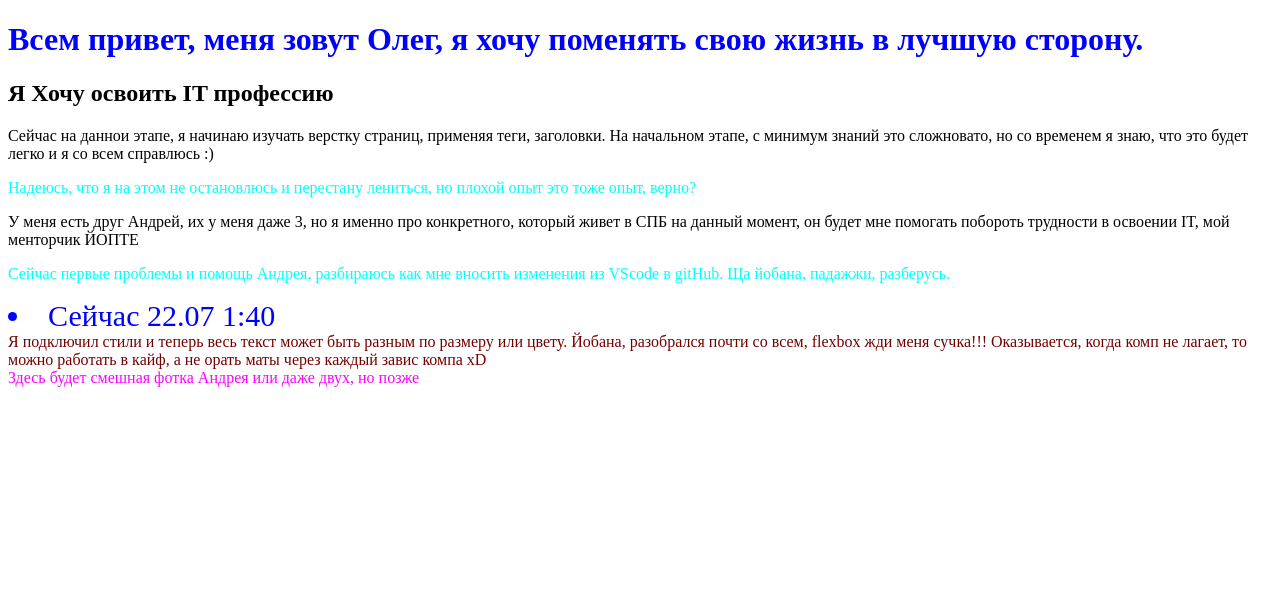
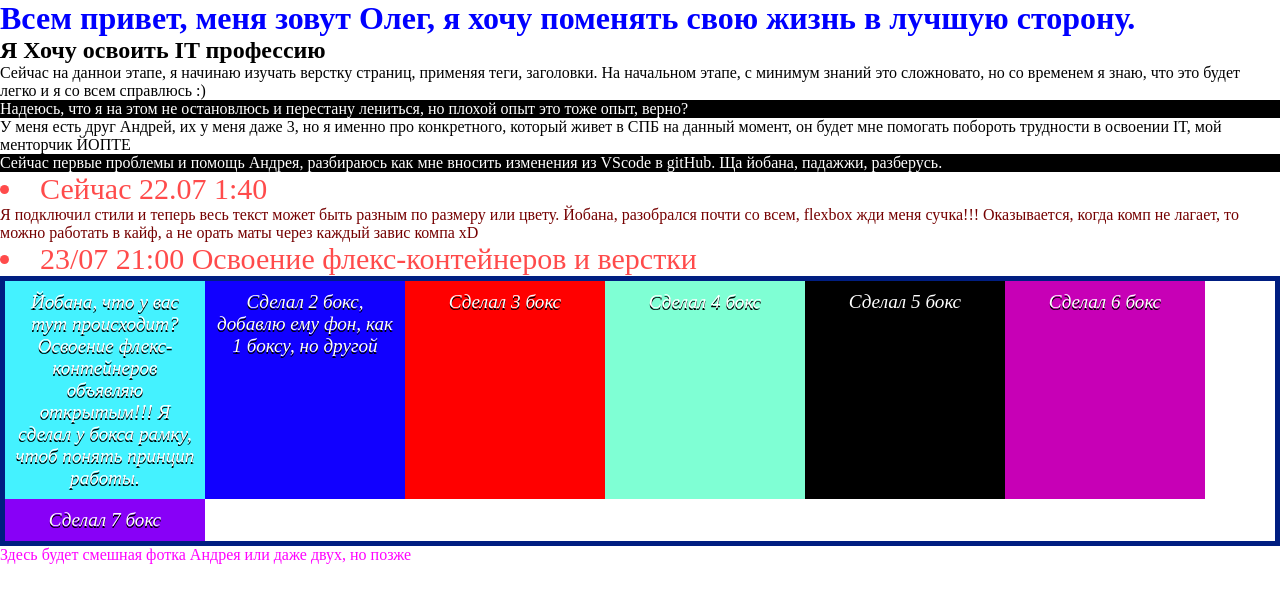
Before and after one commit to demeniero/The-first-try, a plain HTML site: page css-practice/Сайт новенького в IT профессии.html in a window 1280 px wide. Drawn offline with Linux system fonts and the light colour scheme.

Commit message:
add flex-box

```diff
--- a/css-practice/css/styles.css
+++ b/css-practice/css/styles.css
@@ -1,8 +1,16 @@
+* {
+    margin: 0px;
+    padding: 0;
+    box-sizing: border-box;
+
+   }
+
 footer {
     color: #ff00ff;
 }
 p {
-    color:aqua;
+    color:rgb(255, 255, 255);
+    background-color: black;
 }
 
 h1 {
@@ -16,6 +24,60 @@ article {
 }
 
 li {
-color: blue;
+color: rgba(255, 0, 0, 0.705);
 font-size: 30px;
 }
+
+/* Ниже идет работа с flex cotainer */
+
+
+
+.flex-container {  /* Общее свойство для flex-c. */
+    border: 5px solid #001e81;
+    flex-direction: column; /*как отображаются наши контейнеры, стандарт column */
+    flex-wrap: nowrap;
+}
+
+.flex-item { /* Общее свойство для flex-item */
+    padding: 10px; /* Отступ */
+    font: italic 1.2em "Fira Sans", serif; /* Стиль шрифта, он теперь в боксах должен быть курсивым и красивым :) */
+    color: rgb(255, 255, 255); /* Цвет шрифта */
+    text-align: center; /* Расположение текста (по центру, справа, слева и т.д) */
+    text-shadow: 0 2px 0 #000;  /* Тень текста */
+    width: 200px;
+    /*Сделал основу для всех flex-item в целом, далее будут свойства для каждого отдельно */
+}
+
+.item-1 {
+    background-color: rgba(0, 238, 255, 0.733);
+}
+
+.item-2 {
+    background-color: rgb(17, 0, 255);
+}
+
+.item-3 {
+    background-color: rgb(255, 0, 0);
+}
+
+.item-4{
+    background-color: aquamarine;
+}
+
+.item-5 {
+    background-color: black;
+}
+
+.item-6 {
+    background-color: rgb(199, 0, 182);
+}
+
+.item-7 {
+background-color: rgb(136, 0, 247);
+}
+
+.flex-container{
+    display: flex;
+    flex-direction: row;
+    flex-wrap: wrap; /* перенос элементов */
+}
--- a/css-practice/Сайт новенького в IT профессии.html
+++ b/css-practice/Сайт новенького в IT профессии.html
@@ -20,6 +20,18 @@
         <li>Сейчас 22.07 1:40</li>
         <article>Я подключил стили и теперь весь текст может быть разным по размеру или цвету. Йобана, разобрался почти со всем, flexbox жди меня сучка!!! Оказывается, когда комп не лагает, то можно работать в кайф, а не орать маты через каждый завис компа xD </article>
     </section>
+    <!-- Ниже идет освоение flex-container-->
+
+    <li>23/07 21:00 Освоение флекс-контейнеров и верстки</li>
+    <div class="flex-container">
+        <div class="flex-item item-1">Йобана, что у вас тут происходит? Освоение флекс-контейнеров объявляю открытым!!! Я сделал у бокса рамку, чтоб понять принцип работы.</div>
+        <div class="flex-item item-2">Сделал 2 бокс, добавлю ему фон, как 1 боксу, но другой</div>
+        <div class="flex-item item-3">Сделал 3 бокс</div>
+        <div class="flex-item item-4">Cделал 4 бокс</div>
+        <div class="flex-item item-5">Сделал 5 бокс</div>
+        <div class="flex-item item-6">Сделал 6 бокс</div>
+        <div class="flex-item item-7">Сделал 7 бокс</div>
+    </div>
 </main>
 
 </body>
```
